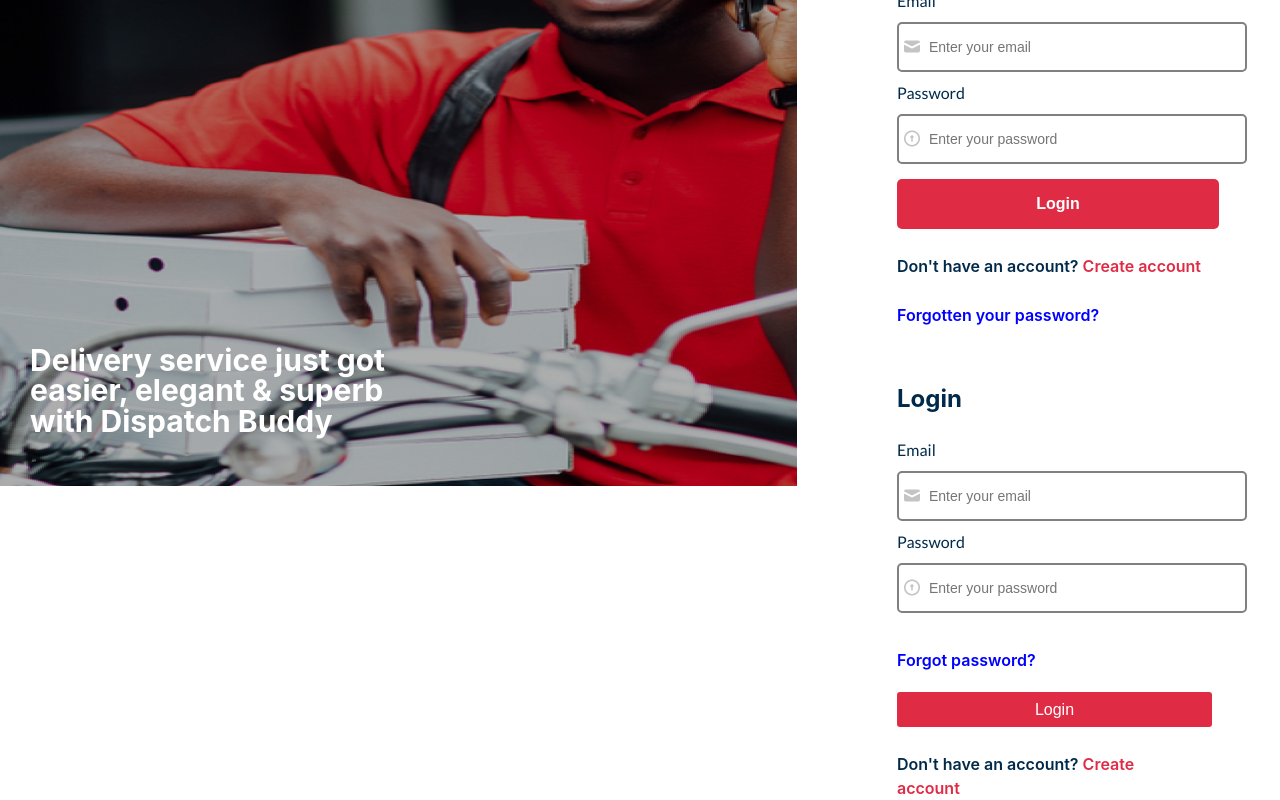
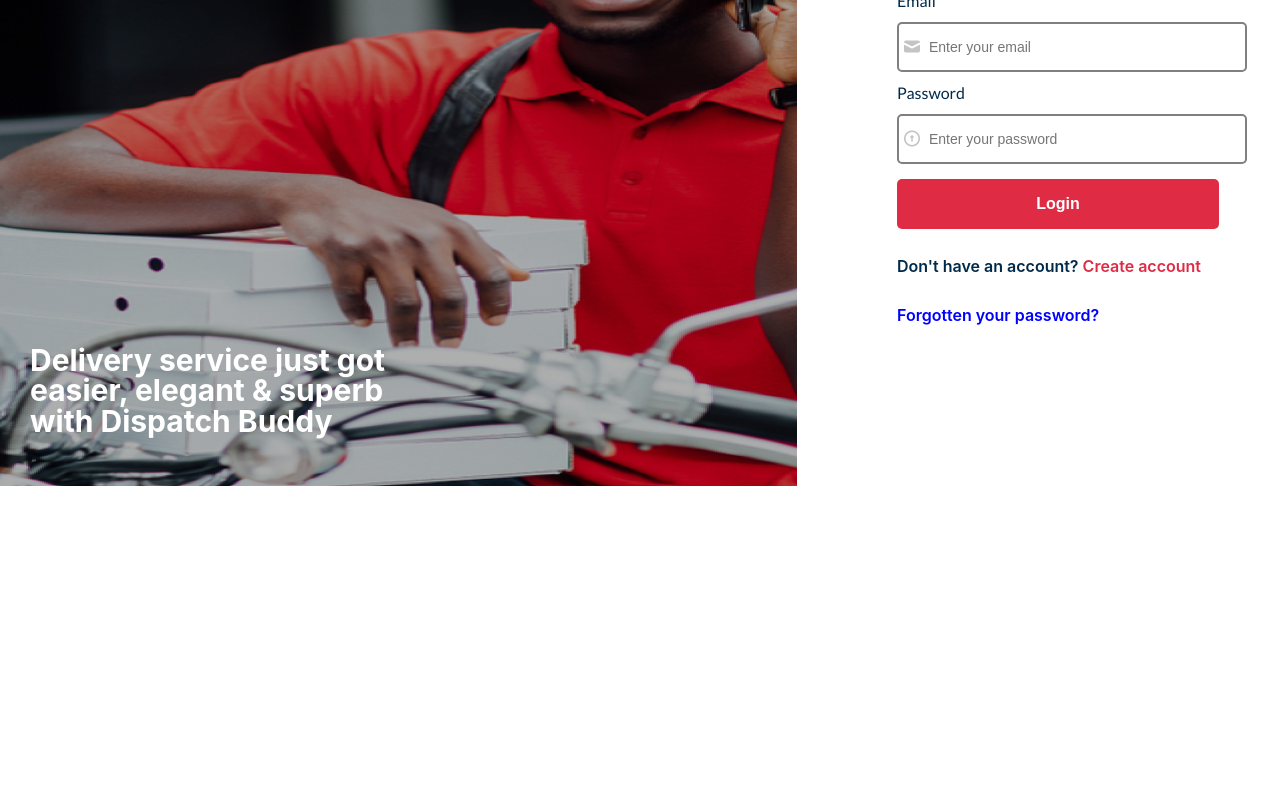
Before and after one commit to Afosbids/Dispatch-Buddy-Frontend, a React (Create React App) app: page /user-signin in a window 1280 px wide. Shown: the part 314-1114 px from the top of the page. After the commit the page ends 800 px from the top, so only its background shows below. Built offline with nearby package versions, Linux system fonts and the light colour scheme.

Commit message:
user signup refactor

```diff
--- a/src/pages/UserSignin/UserSignin.jsx
+++ b/src/pages/UserSignin/UserSignin.jsx
@@ -57,17 +57,6 @@ const UserSignin = () => {
           <Link to="/user-signup" style={{color: "red"}}><span> Create account</span></Link>
         </p>
         <Link to="/forgot-password"><p style={{color: "blue"}}>Forgotten your password?</p></Link>
-
-        <form className="signin-form">
-          <h2>Login</h2>
-          <label>Email</label>
-          <SignUpForm icon="email-icon" placeholder="Enter your email" type="email" name="email" value={email} onChange={({ target }) => setEmail(target.value)}/>
-          <label>Password</label>
-          <SignUpForm icon="password-icon" placeholder="Enter your password" onChange={({ target }) => setPassword(target.value)}/>
-          <Link className='signin-link' to="/forgot-password"><p style={{color: "blue"}}>Forgot password?</p></Link>
-          <button className='user-signin-btn' type="submit" onClick={handleFormSubmit}>Login</button>
-          <p>Don't have an account?<span> Create account</span></p>
-        </form>
       </section>
     </div>
   )
```
